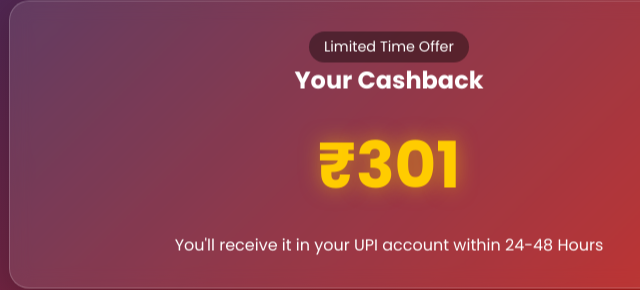
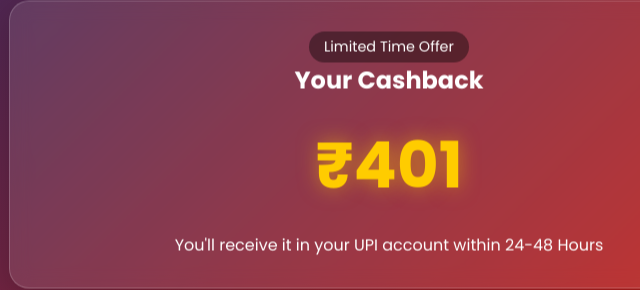
Before and after one commit to campinhub/Angel-one, a plain HTML site: page index.html in a window 1280 px wide. Shown: the part 239-529 px from the top of the page, 251-891 px from the left. Drawn offline with Linux system fonts and the light colour scheme.

Commit message:
index.html

```diff
--- a/index.html
+++ b/index.html
@@ -260,7 +260,7 @@
   <script>
     // Animate the cashback amount
     const amountElement = document.getElementById('animated-amount');
-    const targetAmount = 301;
+    const targetAmount = 401;
     let currentAmount = 0;
     const duration = 2000; // ms
     const increment = targetAmount / (duration / 16); // ~60fps
```
